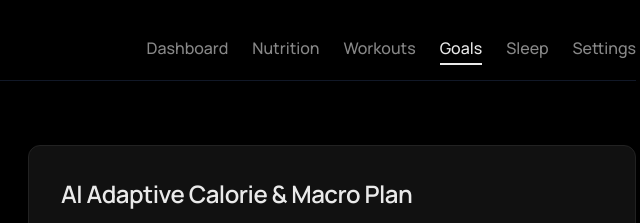
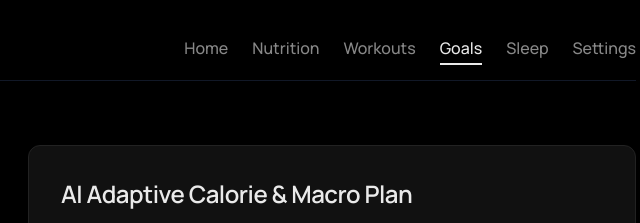
Before and after one commit to jbenny13/gdfw, a plain HTML site: page goals.html in a window 1280 px wide. Shown: the top 223 px of the page, 628-1268 px from the left. Drawn offline with nearby package versions, Linux system fonts and the light colour scheme.

Commit message:
Update goals.html

```diff
--- a/goals.html
+++ b/goals.html
@@ -184,7 +184,7 @@
             </a>
             <nav class="mt-4 sm:mt-0">
                 <ul class="flex items-center space-x-4 sm:space-x-6 text-base font-medium">
-                    <li><a href="index.html" class="nav-link">Dashboard</a></li>
+                    <li><a href="index.html" class="nav-link">Home</a></li>
                     <li><a href="nutrition.html" class="nav-link">Nutrition</a></li>
                     <li><a href="workouts.html" class="nav-link">Workouts</a></li>
                     <li><a href="goals.html" class="nav-link active">Goals</a></li>
```
